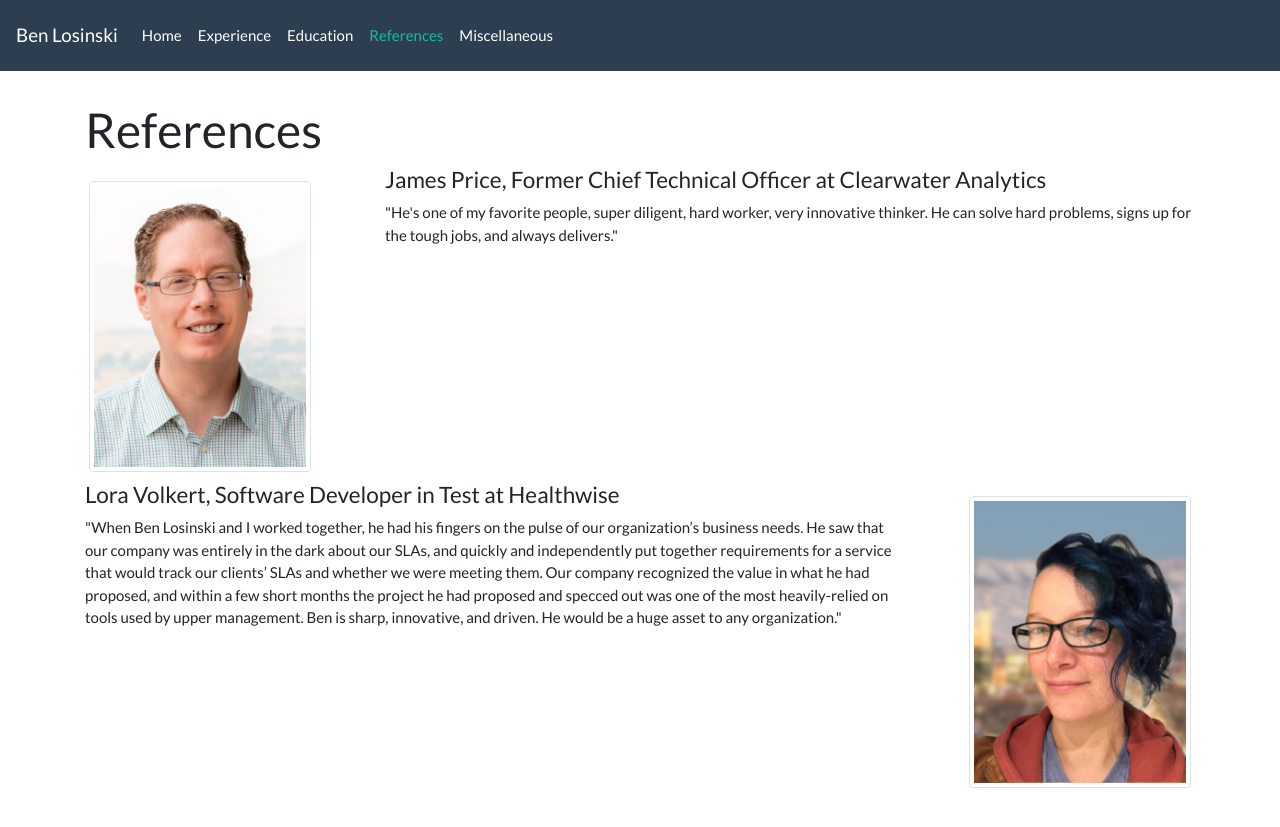
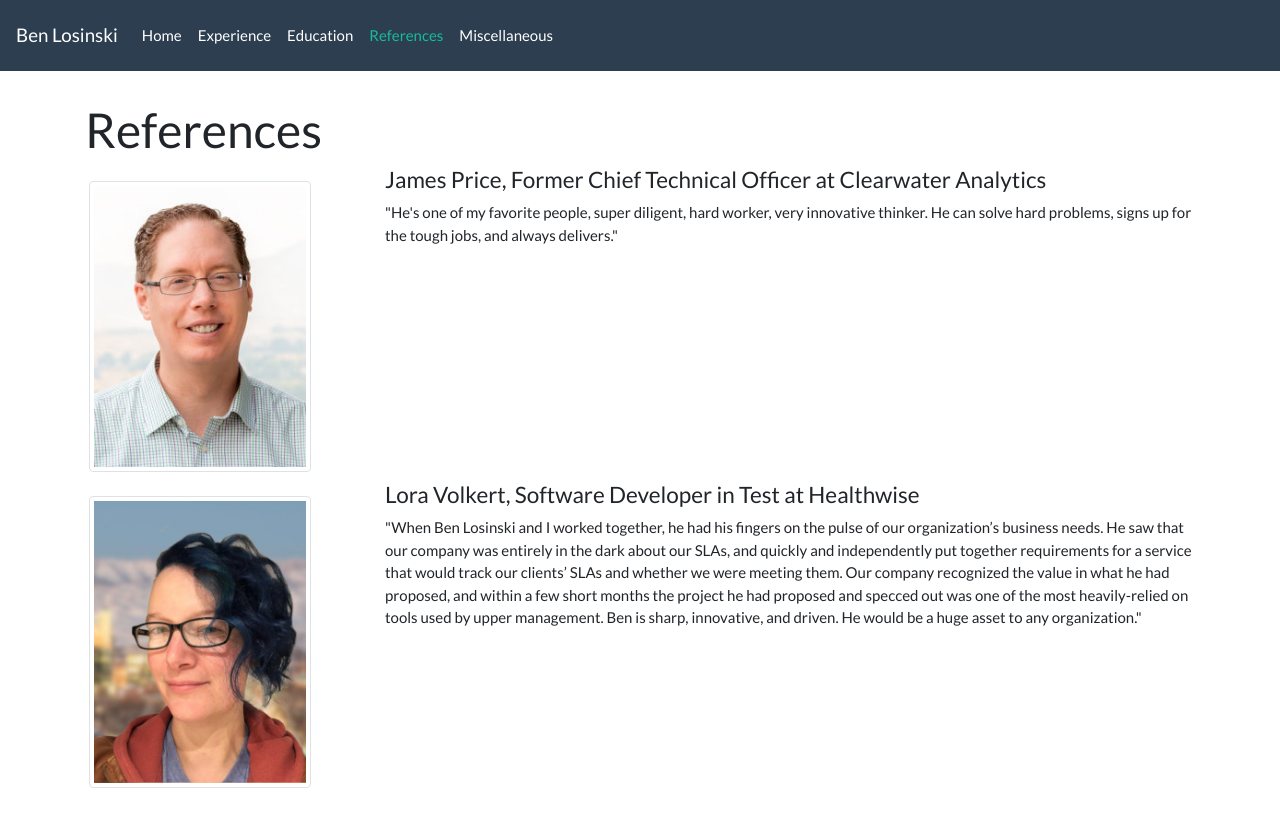
Before and after one commit to benlosinski/benlosinski.github.io, a Jekyll site: the page built from References.html, in a window 1280 px wide. Shown: the top 827 px of the page. Built offline with Jekyll 4.4.1, drawn with Linux system fonts in a browser that asks for light colours.

Commit message:
Update References.html

```diff
--- a/References.html
+++ b/References.html
@@ -18,8 +18,8 @@ order: 4
    </div>
  </div>
 <div style="min-height: 300px">
-  <img class="img-thumbnail image-right" style="width:20%"  src="{{ '/assets/Lora.jpg' | prepend: site.baseurl }}"/>
-  <div class="comment-left">
+  <img class="img-thumbnail image-left" style="width:20%"  src="{{ '/assets/Lora.jpg' | prepend: site.baseurl }}"/>
+  <div class="comment-right">
     <h4>Lora Volkert, Software Developer in Test at Healthwise</h4>
     <p>
       "When Ben Losinski and I worked together, he had his fingers on the pulse of our organization’s business needs. He saw that our company was entirely in the dark about our SLAs, and quickly and independently put together requirements for a service that would track our clients’ SLAs and whether we were meeting them. Our company recognized the value in what he had proposed, and within a few short months the project he had proposed and specced out was one of the most heavily-relied on tools used by upper management. Ben is sharp, innovative, and driven. He would be a huge asset to any organization."
```
